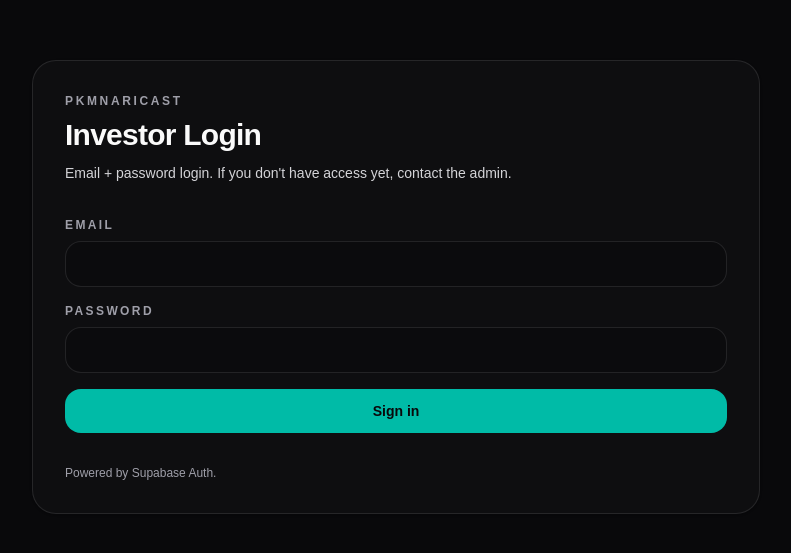
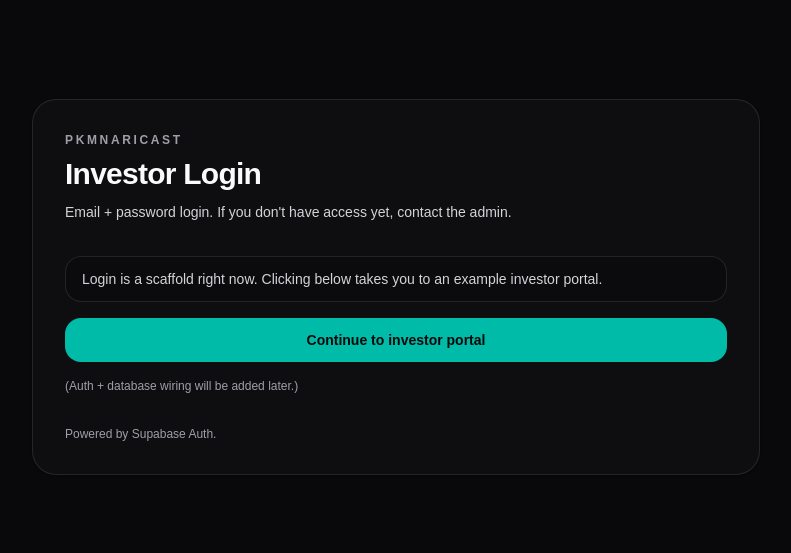
Before and after one commit to lugeorge8/pkmnaricast, a Next.js app: page /login in a window 1280 px wide. Shown: the part 113-666 px from the top of the page, without its empty margins (244-1035 px from the left). Built offline with nearby package versions, Linux system fonts and the light colour scheme; no server answers.

Commit message:
Make login/investor portal scaffold (no auth/data yet)

```diff
--- a/package.json
+++ b/package.json
@@ -9,8 +9,6 @@
     "lint": "eslint"
   },
   "dependencies": {
-    "@supabase/ssr": "^0.8.0",
-    "@supabase/supabase-js": "^2.98.0",
     "next": "16.1.6",
     "react": "19.2.3",
     "react-dom": "19.2.3"
--- a/src/app/auth/signout/route.ts
+++ /dev/null
@@ -1,27 +0,0 @@
-import { NextResponse } from "next/server";
-import { createServerClient } from "@supabase/ssr";
-import { cookies } from "next/headers";
-
-export async function POST() {
-  const cookieStore = await cookies();
-
-  const supabase = createServerClient(
-    process.env.NEXT_PUBLIC_SUPABASE_URL!,
-    process.env.NEXT_PUBLIC_SUPABASE_ANON_KEY!,
-    {
-      cookies: {
-        getAll() {
-          return cookieStore.getAll();
-        },
-        setAll(cookiesToSet) {
-          cookiesToSet.forEach(({ name, value, options }) => {
-            cookieStore.set(name, value, options);
-          });
-        },
-      },
-    }
-  );
-
-  await supabase.auth.signOut();
-  return NextResponse.redirect(new URL("/", process.env.NEXT_PUBLIC_SITE_URL ?? "http://localhost:3000"));
-}
--- a/src/components/investor-shell.tsx
+++ b/src/components/investor-shell.tsx
@@ -1,19 +1,12 @@
 import Link from "next/link";
 
-import { createSupabaseServerClient } from "@/lib/supabase/server";
-
-export async function InvestorShell({
+export function InvestorShell({
   title,
   children,
 }: {
   title: string;
   children: React.ReactNode;
 }) {
-  const supabase = await createSupabaseServerClient();
-  const {
-    data: { user },
-  } = await supabase.auth.getUser();
-
   return (
     <div className="min-h-screen bg-zinc-950 text-zinc-50">
       <header className="border-b border-white/10 bg-zinc-950/40 backdrop-blur">
@@ -22,9 +15,7 @@ export async function InvestorShell({
             <div className="text-xs font-semibold uppercase tracking-[0.22em] text-zinc-400">
               pkmnaricast
             </div>
-            <div className="mt-1 text-lg font-semibold tracking-tight">
-              {title}
-            </div>
+            <div className="mt-1 text-lg font-semibold tracking-tight">{title}</div>
           </div>
 
           <nav className="flex flex-wrap items-center gap-2">
@@ -53,24 +44,19 @@ export async function InvestorShell({
               Price Updates
             </Link>
 
-            <form action="/auth/signout" method="post">
-              <button
-                type="submit"
-                className="rounded-full border border-white/15 bg-white/5 px-4 py-2 text-sm font-semibold text-zinc-200 hover:bg-white/10"
-              >
-                Sign out
-              </button>
-            </form>
+            <Link
+              href="/"
+              className="rounded-full border border-white/15 bg-white/5 px-4 py-2 text-sm font-semibold text-zinc-200 hover:bg-white/10"
+            >
+              Log out
+            </Link>
           </nav>
         </div>
       </header>
 
       <main className="mx-auto w-full max-w-5xl px-5 py-10">
         <div className="rounded-3xl border border-white/10 bg-zinc-900/40 p-6 shadow-sm">
-          <div className="text-xs text-zinc-400">
-            Logged in as: {user?.email ?? "(unknown)"}
-          </div>
-          <div className="mt-6">{children}</div>
+          <div className="mt-1">{children}</div>
         </div>
       </main>
     </div>
--- a/src/components/login-form.tsx
+++ b/src/components/login-form.tsx
@@ -1,95 +1,23 @@
-"use client";
-
-import { useMemo, useState } from "react";
-import { createBrowserClient } from "@supabase/ssr";
+import Link from "next/link";
 
 export function LoginForm() {
-  const [email, setEmail] = useState("");
-  const [password, setPassword] = useState("");
-  const [loading, setLoading] = useState(false);
-  const [error, setError] = useState<string | null>(null);
-
-  const [nextPath] = useState(() => {
-    if (typeof window === "undefined") return "/investor";
-    const params = new URLSearchParams(window.location.search);
-    return params.get("next") || "/investor";
-  });
-
-  const supabase = useMemo(() => {
-    const url = process.env.NEXT_PUBLIC_SUPABASE_URL;
-    const key = process.env.NEXT_PUBLIC_SUPABASE_ANON_KEY;
-    if (!url || !key) return null;
-    return createBrowserClient(url, key);
-  }, []);
-
-  async function onSubmit(e: React.FormEvent) {
-    e.preventDefault();
-    setLoading(true);
-    setError(null);
-
-    if (!supabase) {
-      setError("Missing Supabase env vars. Set NEXT_PUBLIC_SUPABASE_URL and NEXT_PUBLIC_SUPABASE_ANON_KEY.");
-      setLoading(false);
-      return;
-    }
-
-    const { error: err } = await supabase.auth.signInWithPassword({
-      email,
-      password,
-    });
-
-    if (err) {
-      setError(err.message);
-      setLoading(false);
-      return;
-    }
-
-    window.location.href = nextPath;
-  }
-
   return (
-    <form onSubmit={onSubmit} className="space-y-4">
-      <div>
-        <label className="block text-xs font-semibold uppercase tracking-[0.2em] text-zinc-400">
-          Email
-        </label>
-        <input
-          value={email}
-          onChange={(e) => setEmail(e.target.value)}
-          type="email"
-          autoComplete="email"
-          className="mt-2 w-full rounded-2xl border border-white/10 bg-zinc-950/40 px-4 py-3 text-sm text-zinc-50 outline-none focus:border-teal-400/60"
-          required
-        />
+    <div className="space-y-4">
+      <div className="rounded-2xl border border-white/10 bg-zinc-950/40 px-4 py-3 text-sm text-zinc-300">
+        Login is a scaffold right now. Clicking below takes you to an example
+        investor portal.
       </div>
 
-      <div>
-        <label className="block text-xs font-semibold uppercase tracking-[0.2em] text-zinc-400">
-          Password
-        </label>
-        <input
-          value={password}
-          onChange={(e) => setPassword(e.target.value)}
-          type="password"
-          autoComplete="current-password"
-          className="mt-2 w-full rounded-2xl border border-white/10 bg-zinc-950/40 px-4 py-3 text-sm text-zinc-50 outline-none focus:border-teal-400/60"
-          required
-        />
+      <Link
+        href="/investor"
+        className="inline-flex w-full items-center justify-center rounded-2xl bg-teal-500 px-5 py-3 text-sm font-semibold text-zinc-950 hover:opacity-90"
+      >
+        Continue to investor portal
+      </Link>
+
+      <div className="text-xs text-zinc-400">
+        (Auth + database wiring will be added later.)
       </div>
-
-      {error ? (
-        <div className="rounded-2xl border border-red-500/30 bg-red-500/10 px-4 py-3 text-sm text-red-200">
-          {error}
-        </div>
-      ) : null}
-
-      <button
-        type="submit"
-        disabled={loading}
-        className="inline-flex w-full items-center justify-center rounded-2xl bg-teal-500 px-5 py-3 text-sm font-semibold text-zinc-950 hover:opacity-90 disabled:opacity-60"
-      >
-        {loading ? "Signing in…" : "Sign in"}
-      </button>
-    </form>
+    </div>
   );
 }
--- a/src/lib/supabase/middleware.ts
+++ /dev/null
@@ -1,29 +0,0 @@
-import { NextRequest, NextResponse } from "next/server";
-import { createServerClient } from "@supabase/ssr";
-
-export function createSupabaseMiddlewareClient(req: NextRequest) {
-  const res = NextResponse.next({
-    request: {
-      headers: req.headers,
-    },
-  });
-
-  const supabase = createServerClient(
-    process.env.NEXT_PUBLIC_SUPABASE_URL!,
-    process.env.NEXT_PUBLIC_SUPABASE_ANON_KEY!,
-    {
-      cookies: {
-        getAll() {
-          return req.cookies.getAll();
-        },
-        setAll(cookiesToSet) {
-          cookiesToSet.forEach(({ name, value, options }) => {
-            res.cookies.set(name, value, options);
-          });
-        },
-      },
-    }
-  );
-
-  return { supabase, res };
-}
--- a/src/lib/supabase/server.ts
+++ /dev/null
@@ -1,28 +0,0 @@
-import { cookies } from "next/headers";
-import { createServerClient } from "@supabase/ssr";
-
-export async function createSupabaseServerClient() {
-  const cookieStore = await cookies();
-
-  return createServerClient(
-    process.env.NEXT_PUBLIC_SUPABASE_URL!,
-    process.env.NEXT_PUBLIC_SUPABASE_ANON_KEY!,
-    {
-      cookies: {
-        getAll() {
-          return cookieStore.getAll();
-        },
-        setAll(cookiesToSet) {
-          try {
-            cookiesToSet.forEach(({ name, value, options }) => {
-              cookieStore.set(name, value, options);
-            });
-          } catch {
-            // Server Components may throw if you try to set cookies during render.
-            // Auth cookie writes should happen in Route Handlers.
-          }
-        },
-      },
-    }
-  );
-}
--- a/src/middleware.ts
+++ /dev/null
@@ -1,25 +0,0 @@
-import { NextRequest } from "next/server";
-import { createSupabaseMiddlewareClient } from "@/lib/supabase/middleware";
-
-export async function middleware(req: NextRequest) {
-  // Protect investor routes
-  if (!req.nextUrl.pathname.startsWith("/investor")) return;
-
-  const { supabase, res } = createSupabaseMiddlewareClient(req);
-  const {
-    data: { user },
-  } = await supabase.auth.getUser();
-
-  if (!user) {
-    const url = req.nextUrl.clone();
-    url.pathname = "/login";
-    url.searchParams.set("next", req.nextUrl.pathname);
-    return Response.redirect(url);
-  }
-
-  return res;
-}
-
-export const config = {
-  matcher: ["/investor/:path*"],
-};
```
Also changed, not shown: 1 other file (tests, documents, lock files or other folders).
